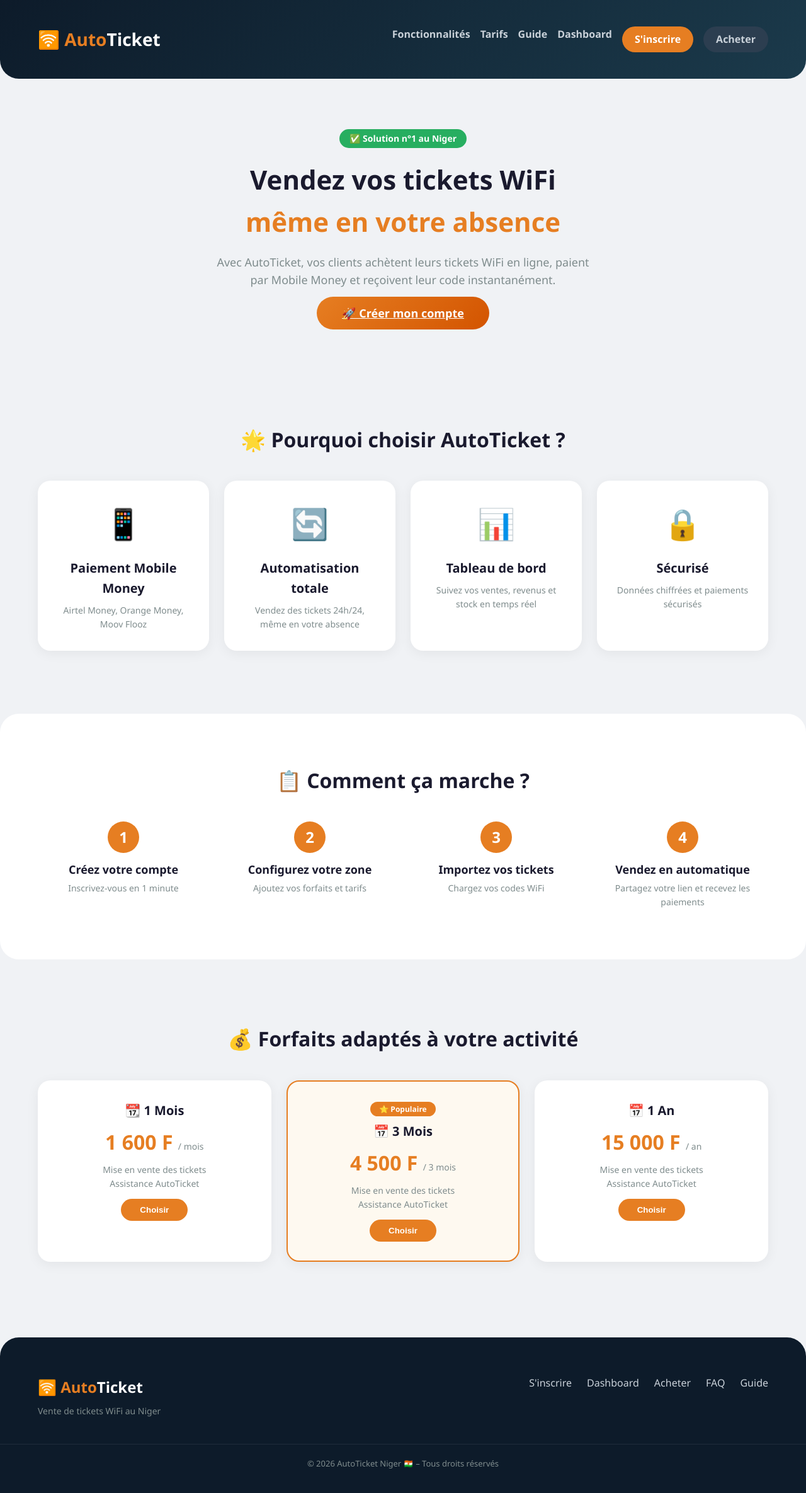
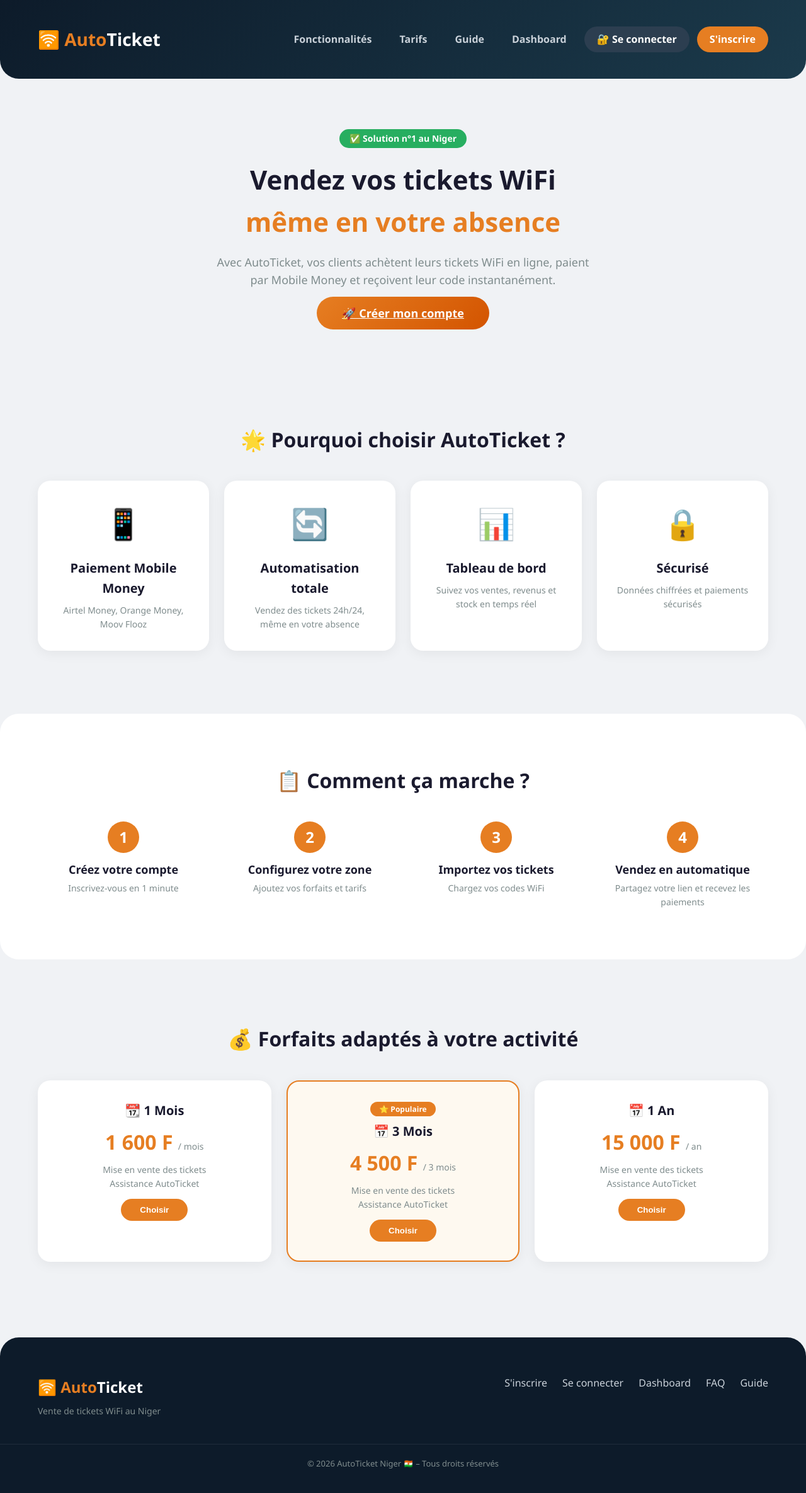
Before and after one commit to seydouhama-cell/autoticket, a website: page frontend/index.html in a window 1280 px wide. Shown: the whole page at 63% size. Drawn offline with Linux system fonts and the light colour scheme.

Commit message:
Ajout bouton connexion page accueil

```diff
--- a/frontend/index.html
+++ b/frontend/index.html
@@ -5,17 +5,11 @@
   <meta name="viewport" content="width=device-width, initial-scale=1.0">
   <title>AutoTicket - Vendez vos tickets WiFi 🇳🇪</title>
   <style>
-    /* =============================================
-       STYLES GÉNÉRAUX
-    ============================================= */
     * { margin: 0; padding: 0; box-sizing: border-box; }
     body { font-family: 'Segoe UI', Tahoma, Geneva, Verdana, sans-serif; background: #f0f2f5; color: #1a1a2e; line-height: 1.6; }
 
     .container { max-width: 1200px; margin: 0 auto; padding: 20px; }
 
-    /* =============================================
-       HEADER
-    ============================================= */
     .header {
       background: linear-gradient(135deg, #0d1b2a, #1b3a4b);
       color: white;
@@ -25,19 +19,15 @@
     .header .container { display: flex; justify-content: space-between; align-items: center; flex-wrap: wrap; gap: 16px; }
     .header .logo { font-size: 28px; font-weight: 700; color: #e67e22; }
     .header .logo span { color: white; }
-    .header .nav { display: flex; gap: 16px; flex-wrap: wrap; }
-    .header .nav a { color: #c9d1d9; text-decoration: none; font-weight: 600; transition: color 0.3s; }
+    .header .nav { display: flex; gap: 12px; flex-wrap: wrap; align-items: center; }
+    .header .nav a { color: #c9d1d9; text-decoration: none; font-weight: 600; transition: color 0.3s; padding: 8px 16px; border-radius: 30px; }
     .header .nav a:hover { color: #e67e22; }
     .header .nav .btn-nav { background: #e67e22; color: white; padding: 8px 20px; border-radius: 30px; }
     .header .nav .btn-nav:hover { background: #d35400; color: white; }
+    .header .nav .btn-login { background: #2c3e50; color: white; padding: 8px 20px; border-radius: 30px; }
+    .header .nav .btn-login:hover { background: #1a252f; color: white; }
 
-    /* =============================================
-       HERO
-    ============================================= */
-    .hero {
-      padding: 60px 0;
-      text-align: center;
-    }
+    .hero { padding: 60px 0; text-align: center; }
     .hero h1 { font-size: 42px; font-weight: 800; margin-bottom: 16px; }
     .hero h1 span { color: #e67e22; }
     .hero p { font-size: 18px; color: #7f8c8d; max-width: 600px; margin: 0 auto 24px; }
@@ -45,9 +35,6 @@
     .hero .btn-hero:hover { transform: translateY(-4px); box-shadow: 0 8px 30px rgba(230,126,34,0.4); }
     .hero .badge { display: inline-block; background: #27ae60; color: white; padding: 4px 16px; border-radius: 30px; font-size: 14px; font-weight: 600; margin-bottom: 16px; }
 
-    /* =============================================
-       FEATURES
-    ============================================= */
     .features { padding: 60px 0; }
     .features h2 { text-align: center; font-size: 32px; margin-bottom: 40px; }
     .features-grid { display: grid; grid-template-columns: repeat(auto-fit, minmax(250px, 1fr)); gap: 24px; }
@@ -57,9 +44,6 @@
     .feature-card h3 { font-size: 20px; margin-bottom: 8px; }
     .feature-card p { color: #7f8c8d; font-size: 14px; }
 
-    /* =============================================
-       COMMENT ÇA MARCHE
-    ============================================= */
     .how-it-works { background: white; padding: 60px 0; border-radius: 30px; margin: 20px 0; }
     .how-it-works h2 { text-align: center; font-size: 32px; margin-bottom: 40px; }
     .steps { display: grid; grid-template-columns: repeat(auto-fit, minmax(200px, 1fr)); gap: 24px; }
@@ -68,9 +52,6 @@
     .step h4 { font-size: 18px; margin-bottom: 4px; }
     .step p { color: #7f8c8d; font-size: 14px; }
 
-    /* =============================================
-       TARIFS
-    ============================================= */
     .pricing { padding: 60px 0; }
     .pricing h2 { text-align: center; font-size: 32px; margin-bottom: 40px; }
     .pricing-grid { display: grid; grid-template-columns: repeat(auto-fit, minmax(220px, 1fr)); gap: 24px; }
@@ -84,9 +65,6 @@
     .pricing-card .btn-plan:hover { background: #d35400; }
     .pricing-card .popular-badge { background: #e67e22; color: white; font-size: 12px; font-weight: 600; padding: 2px 14px; border-radius: 30px; display: inline-block; margin-bottom: 8px; }
 
-    /* =============================================
-       FOOTER
-    ============================================= */
     .footer { background: #0d1b2a; color: #c9d1d9; padding: 40px 0; margin-top: 40px; border-radius: 30px 30px 0 0; }
     .footer .container { display: flex; justify-content: space-between; flex-wrap: wrap; gap: 24px; }
     .footer .logo { font-size: 24px; font-weight: 700; color: #e67e22; }
@@ -96,9 +74,6 @@
     .footer .links a:hover { color: #e67e22; }
     .footer .copy { text-align: center; padding-top: 20px; border-top: 1px solid rgba(255,255,255,0.08); margin-top: 20px; font-size: 13px; color: #7f8c8d; }
 
-    /* =============================================
-       RESPONSIVE
-    ============================================= */
     @media (max-width: 768px) {
       .hero h1 { font-size: 28px; }
       .header .nav { width: 100%; justify-content: center; }
@@ -115,9 +90,7 @@
 </head>
 <body>
 
-  <!-- =============================================
-  HEADER
-  ============================================= -->
+  <!-- ========== HEADER ========== -->
   <header class="header">
     <div class="container">
       <div class="logo">🛜 Auto<span>Ticket</span></div>
@@ -126,15 +99,13 @@
         <a href="#pricing">Tarifs</a>
         <a href="#how-it-works">Guide</a>
         <a href="dashboard.html">Dashboard</a>
+        <a href="login.html" class="btn-login">🔐 Se connecter</a>
         <a href="register.html" class="btn-nav">S'inscrire</a>
-        <a href="index.html" style="background:#2c3e50;padding:8px 20px;border-radius:30px;">Acheter</a>
       </nav>
     </div>
   </header>
 
-  <!-- =============================================
-  HERO
-  ============================================= -->
+  <!-- ========== HERO ========== -->
   <section class="hero">
     <div class="container">
       <span class="badge">✅ Solution n°1 au Niger</span>
@@ -144,9 +115,7 @@
     </div>
   </section>
 
-  <!-- =============================================
-  FONCTIONNALITÉS
-  ============================================= -->
+  <!-- ========== FONCTIONNALITÉS ========== -->
   <section class="features" id="features">
     <div class="container">
       <h2>🌟 Pourquoi choisir AutoTicket ?</h2>
@@ -175,9 +144,7 @@
     </div>
   </section>
 
-  <!-- =============================================
-  COMMENT ÇA MARCHE
-  ============================================= -->
+  <!-- ========== COMMENT ÇA MARCHE ========== -->
   <section class="how-it-works" id="how-it-works">
     <div class="container">
       <h2>📋 Comment ça marche ?</h2>
@@ -206,9 +173,7 @@
     </div>
   </section>
 
-  <!-- =============================================
-  TARIFS
-  ============================================= -->
+  <!-- ========== TARIFS ========== -->
   <section class="pricing" id="pricing">
     <div class="container">
       <h2>💰 Forfaits adaptés à votre activité</h2>
@@ -239,9 +204,7 @@
     </div>
   </section>
 
-  <!-- =============================================
-  FOOTER
-  ============================================= -->
+  <!-- ========== FOOTER ========== -->
   <footer class="footer">
     <div class="container">
       <div>
@@ -250,8 +213,8 @@
       </div>
       <div class="links">
         <a href="register.html">S'inscrire</a>
+        <a href="login.html">Se connecter</a>
         <a href="dashboard.html">Dashboard</a>
-        <a href="index.html">Acheter</a>
         <a href="faq.html">FAQ</a>
         <a href="guide.html">Guide</a>
       </div>
```
